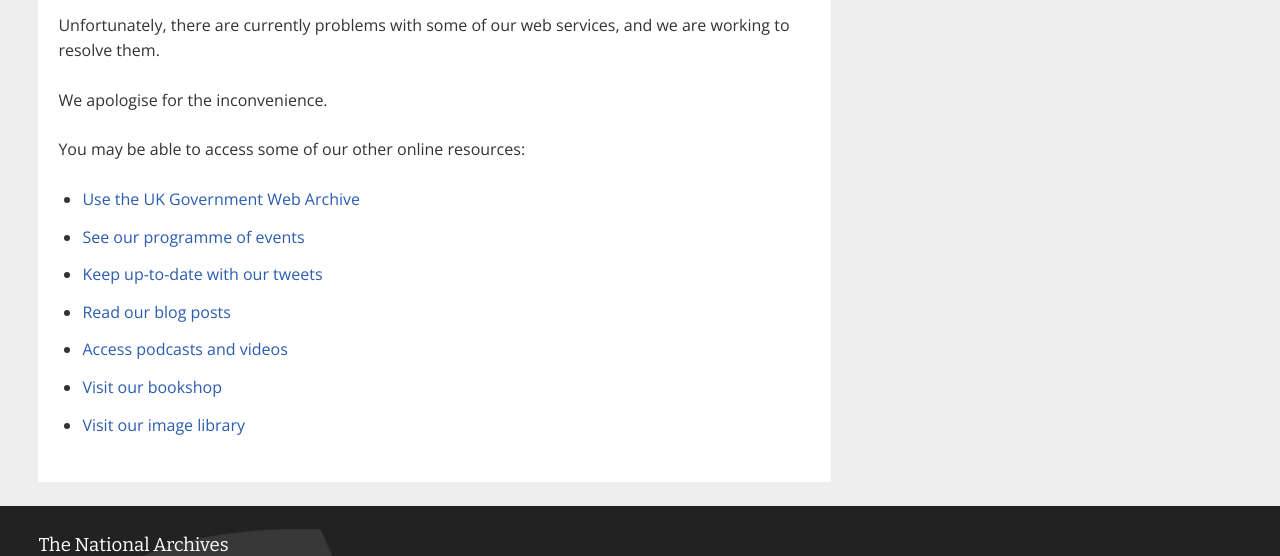
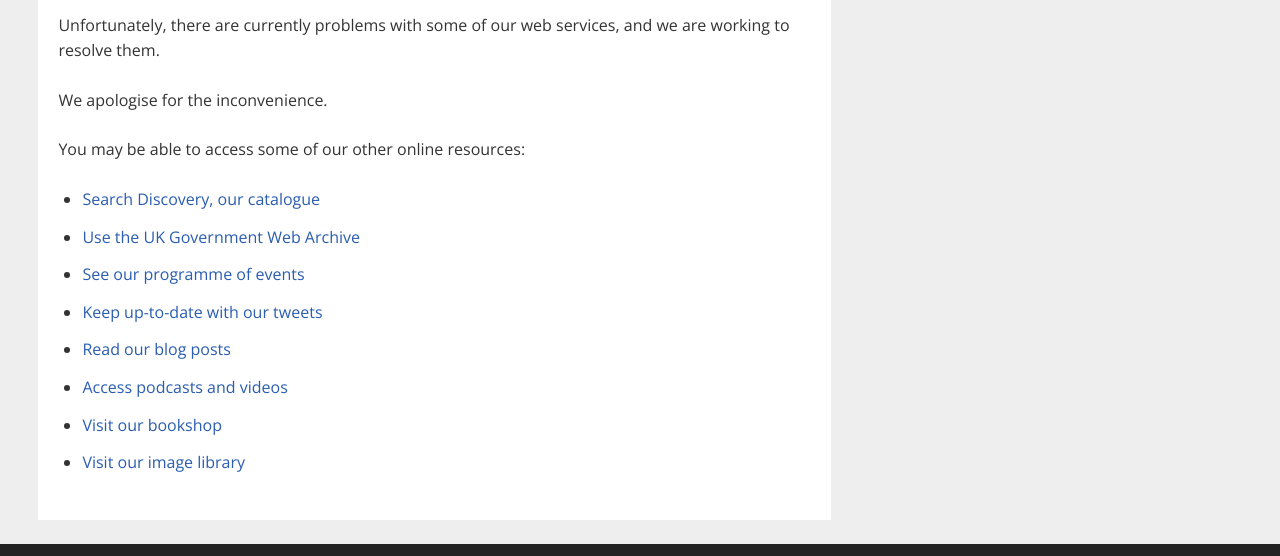
Before and after one commit to nationalarchives/tna-failover, a plain HTML site: page deploy/index.html in a window 1280 px wide. Shown: the part 164-720 px from the top of the page. Drawn offline with nearby package versions, Linux system fonts and the light colour scheme.

Commit message:
Restore Discovery link

```diff
--- a/deploy/index.html
+++ b/deploy/index.html
@@ -138,7 +138,7 @@
 			<p>You may be able to access some of our other online resources:</p>
 		<ul>
 			<!-- comment out or remove any of these that are know to be unavailable -->
-			<!-- li><a href="http://discovery.nationalarchives.gov.uk/">Search Discovery, our catalogue</a></li -->
+			<li><a href="http://discovery.nationalarchives.gov.uk/">Search Discovery, our catalogue</a></li>
 			<li><a href="http://www.nationalarchives.gov.uk/webarchive/">Use the UK Government Web Archive</a></li>
 			<li><a href="https://www.eventbrite.co.uk/o/the-national-archives-2226699547">See our programme of events</a></li>
 			<li><a href="https://twitter.com/uknatarchives">Keep up-to-date with our tweets</a></li>
```
